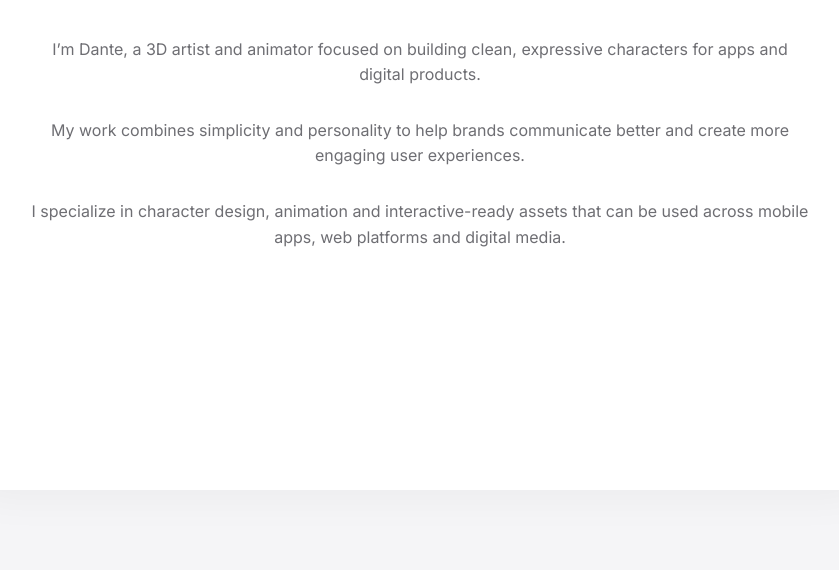
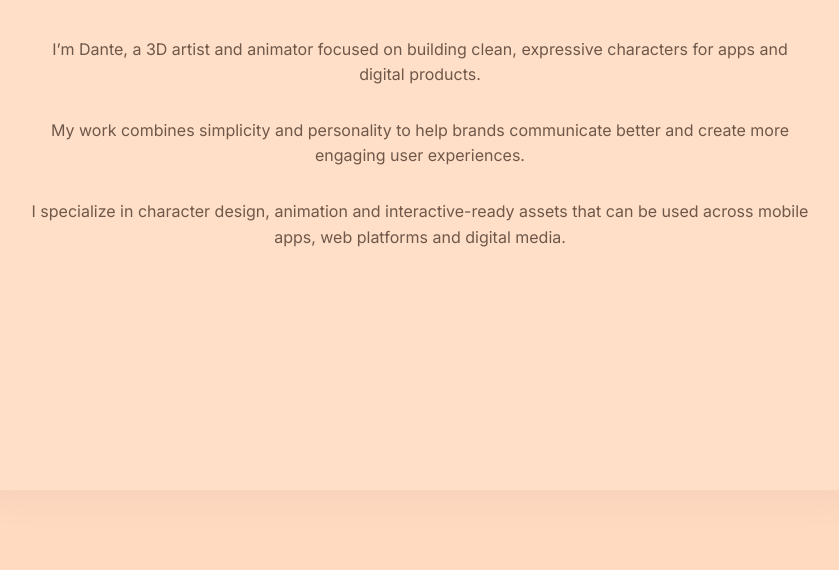
Before and after one commit to mikrobydante/mikro-web, a website built with Vite: page about.html in a window 1280 px wide. Shown: the part 230-800 px from the top of the page, without its empty margins (220-1059 px from the left). Built offline with nearby package versions, Linux system fonts and the light colour scheme.

Commit message:
Add files via upload

```diff
--- a/style.css
+++ b/style.css
@@ -408,3 +408,34 @@ p {
 .top-nav a:hover {
   color: #000;
 }
+
+
+body,
+.hero,
+.catalog,
+.demo-section,
+.info-section,
+#works,
+#about,
+#contact {
+  background: #FFD9C0 !important;
+}
+
+.hero-container,
+.catalog-container,
+.card,
+.package,
+.info-card {
+  background: rgba(255, 225, 200, 0.85) !important;
+}
+
+p,
+.description,
+.subtitle {
+  color: #6f584a !important;
+}
+
+h1,
+h2 {
+  color: #3b210d !important;
+}
```
